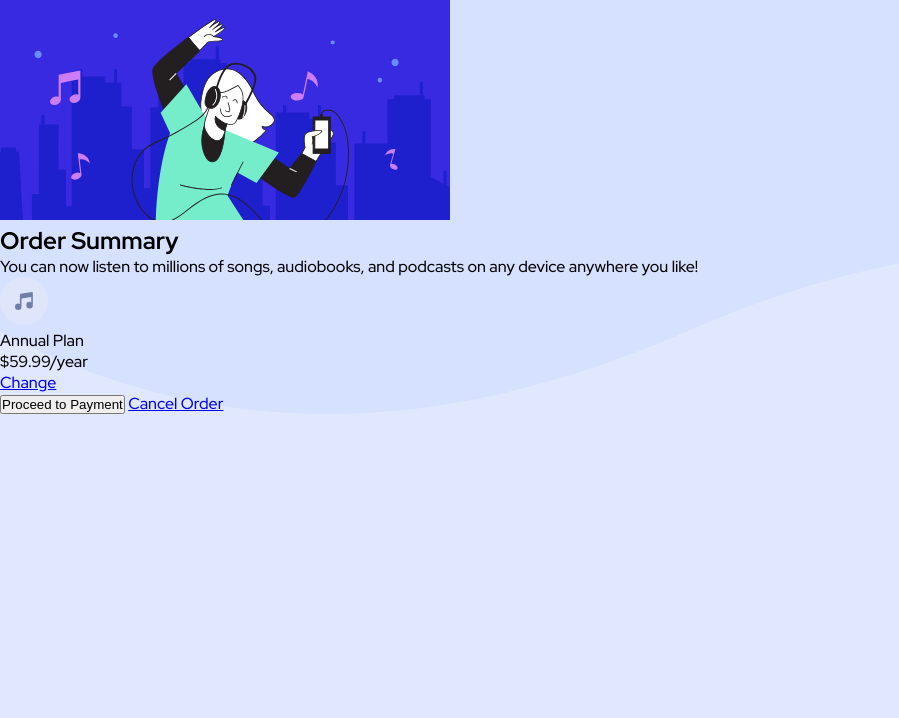
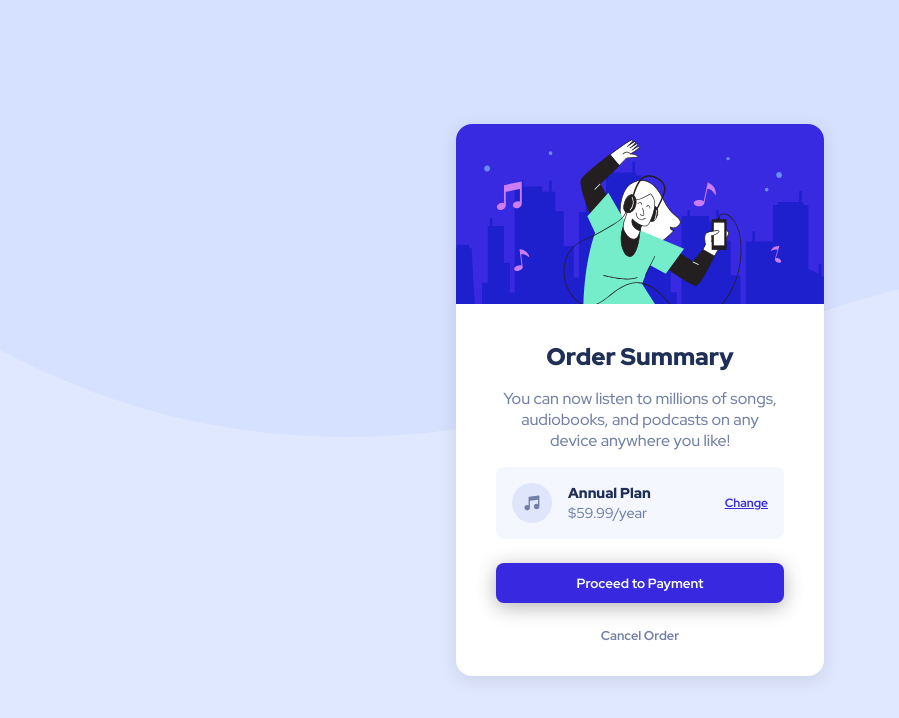
Before and after one commit to Remy349/order-summary-component, a plain HTML site: page index.html in a window 1280 px wide. Shown: the whole page, without its empty margins (0-899 px from the left). Drawn offline with Linux system fonts and the light colour scheme.

Commit message:
Project completed

```diff
--- a/assets/scss/styles.scss
+++ b/assets/scss/styles.scss
@@ -7,6 +7,7 @@ $bright-blue: hsl(245, 75%, 52%);
 $very-pale-blue: hsl(225, 100%, 98%);
 $desaturated-blue: hsl(224, 23%, 55%);
 $dark-blue: hsl(223, 47%, 23%);
+$white: hsl(0, 0, 100%);
 
 * {
   margin: 0;
@@ -18,6 +19,144 @@ body {
   font-family: 'Red Hat Display', sans-serif;
   background-color: $pale-blue;
   background-image: url("../../images/pattern-background-desktop.svg");
-  background-size: cover;
   background-repeat: no-repeat;
+  background-size: auto;
 }
+
+img {
+  max-width: 100%;
+  height: auto;
+}
+
+button {
+  font-family: inherit;
+}
+
+.main {
+  overflow-x: hidden;
+  display: flex;
+  justify-content: center;
+  align-items: center;
+  height: 100vh;
+}
+
+.order {
+  background-color: $white;
+  box-shadow: 0 4px 20px rgba(0,0,0,.1);
+  border-radius: 1rem;
+  max-width: 23rem;
+
+  &__container {
+    display: flex;
+    align-items: center;
+    flex-direction: column;
+    padding: 2rem 2.5rem;
+  }
+
+  &__image {
+    & img {
+      border-radius: 1rem 1rem 0 0;
+    }
+  }
+
+  &__title {
+    color: $dark-blue;
+    font-weight: 900;
+  }
+
+  &__desc {
+    text-align: center;
+    font-size: 1rem;
+    color: $desaturated-blue;
+    margin-bottom: 1rem;
+    margin-top: 1rem;
+  }
+
+  &__plan {
+    display: flex;
+    justify-content: space-between;
+    align-items: center;
+    width: 100%;
+    border-radius: .5rem;
+    padding: 1rem;
+    background-color: $very-pale-blue;
+
+    &-price {
+      display: flex;
+      align-items: center;
+      column-gap: 1rem;
+
+      & img {
+        width: 2.5rem;
+      }
+
+      & p {
+        color: $dark-blue;
+        font-weight: 900;
+        font-size: .9rem;
+      }
+
+      & span {
+        color: $desaturated-blue;
+        font-size: .9rem;
+      }
+    }
+
+    &-change {
+      color: $bright-blue;
+      cursor: pointer;
+      font-size: .75rem;
+      font-weight: 700;
+      text-decoration: underline;
+      transition: .3s ease-in-out;
+
+      &:hover {
+        color: hsl(245, 75%, 65%);
+        text-decoration: none;
+      }
+    }
+  }
+
+  &__btn {
+    background-color: $bright-blue;
+    box-shadow: 0 4px 20px rgba(0,0,0,.3);
+    color: $white;
+    border: none;
+    outline: none;
+    cursor: pointer;
+    border-radius: .5rem;
+    padding: .7rem 0;
+    width: 100%;
+    font-weight: 700;
+    margin-bottom: 1.5rem;
+    margin-top: 1.5rem;
+    transition: .3s ease-in-out;
+
+    &:hover {
+      background-color: hsl(245, 75%, 65%);
+    }
+  }
+
+  &__cancel {
+    text-decoration: none;
+    color: $desaturated-blue;
+    font-weight: 700;
+    cursor: pointer;
+    font-size: .8rem;
+    transition: .3s ease-in-out;
+
+    &:hover {
+      color: $dark-blue;
+    }
+  }
+}
+
+@media screen and (max-width: 400px) {
+  body {
+    background-image: url("../../images/pattern-background-mobile.svg");
+  }
+
+  .order {
+    width: 20rem;
+  }
+}
--- a/index.html
+++ b/index.html
@@ -17,6 +17,7 @@
       <div class="order__image">
         <img src="./images/illustration-hero.svg" alt="Illustration">
       </div>
+      <div class="order__container">
         <h1 class="order__title">
           Order Summary
         </h1>
@@ -42,6 +43,7 @@
         <a class="order__cancel" href="#">
           Cancel Order
         </a>
+      </div>
     </article>
   </main>
 </body>
```
Also changed, not shown: assets/css/styles.css, assets/img/preview.png (added), 3 other files. Lines whose indentation alone changed are shown as unchanged.
